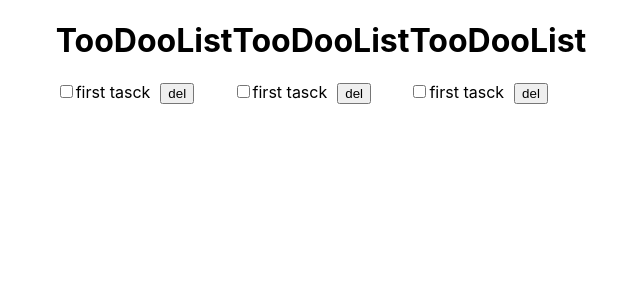
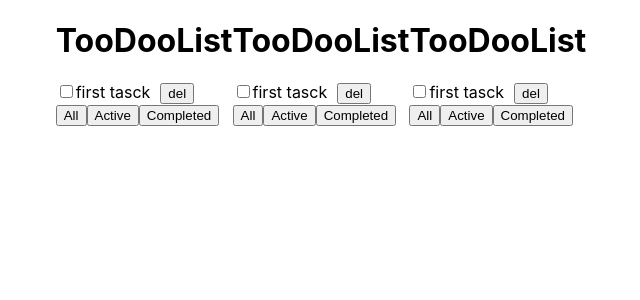
Before and after one commit to Alexey928/rebield-ToodooList, a React (Create React App) app: page / in a window 1280 px wide. Shown: the top 300 px of the page, without its empty margins (319-959 px from the left). Built offline with nearby package versions, Linux system fonts and the light colour scheme.

Commit message:
creating base structure

```diff
--- a/src/App.tsx
+++ b/src/App.tsx
@@ -1,8 +1,6 @@
 import React ,{useState as State} from 'react';
 import TooDooList from "./Components/TooDooList";
 import {v1} from "uuid";
-import {getTasksForRender as tasksFilter} from "./AuxiliaryLogic/AuxiliaryLogic"
-
 const styles = {
   too_doo_contayner:{
     display:"flex",
@@ -10,6 +8,7 @@ const styles = {
     justifyContent:"center",
   }
 }
+
 export type filterValueType = "All" | "Active" | "Complited";
 
 export type toodooListType  = {
@@ -17,19 +16,16 @@ export type toodooListType  = {
      title:string,
      filter:filterValueType
 }
-
 export type tasckType = {
     id:string,
     title:string,
     isDone:boolean,
 }
-
 export type stateTascksType = {
     [key:string]:Array<tasckType>
 }
 
 function App() {
-
     const Id1 = v1();
     const Id2 = v1();
     const Id3 = v1();
@@ -61,7 +57,7 @@ function App() {
     return (
         <div>
             <div style={styles.too_doo_contayner}>
-                {toodoLists.map((tl)=><TooDooList key={tl.id}/>)}
+                {toodoLists.map((tl)=><TooDooList filter = {tl.filter} tasks={tasks[tl.id]} key={tl.id}/>)}
             </div>
         </div>
     );
--- /dev/null
+++ b/src/Components/FilteredButonsInterfase.tsx
@@ -0,0 +1,18 @@
+import React from 'react';
+
+type FilteredButtonsType = {
+
+}
+
+
+const FilteredButtonsInterface = () => {
+    return (
+        <div>
+            <button>All</button>
+            <button>Active</button>
+            <button>Completed</button>
+        </div>
+    );
+};
+
+export default FilteredButtonsInterface;
--- a/src/Components/Tasck.tsx
+++ b/src/Components/Task.tsx
@@ -1,6 +1,6 @@
 import React from 'react';
 
-const Tasck = () => {
+const Task = () => {
 
     return (
         <div>
@@ -11,4 +11,4 @@ const Tasck = () => {
     );
 };
 
-export default Tasck;
+export default Task;
--- a/src/Components/TooDooList.tsx
+++ b/src/Components/TooDooList.tsx
@@ -1,17 +1,21 @@
-import React, {FC} from 'react';
-import Tasck from "./Tasck";
-import {stateTascksType} from "../App";
+import React  from 'react';
+import Task from "./Task";
+import {tasckType} from "../App";
+import {getTasksForRender as tasksFilter} from "../AuxiliaryLogic/AuxiliaryLogic"
+import FilteredButtonsInterface from "./FilteredButonsInterfase";
 
 type tooDoListPropsType = {
-    tascs:stateTascksType,
-
+    tasks:Array<tasckType>,
+    filter:string
 }
 
-const TooDooList = () => {
+const TooDooList:React.FC<tooDoListPropsType> = ({tasks,filter}) => {
+
     return (
         <div>
             <h1>TooDooList</h1>
-            <Tasck/>
+            <Task/>
+            <FilteredButtonsInterface/>
         </div>
     );
 };
```
Also changed, not shown: src/AuxiliaryLogic/AuxiliaryLogic.ts (+7 -6 lines).
